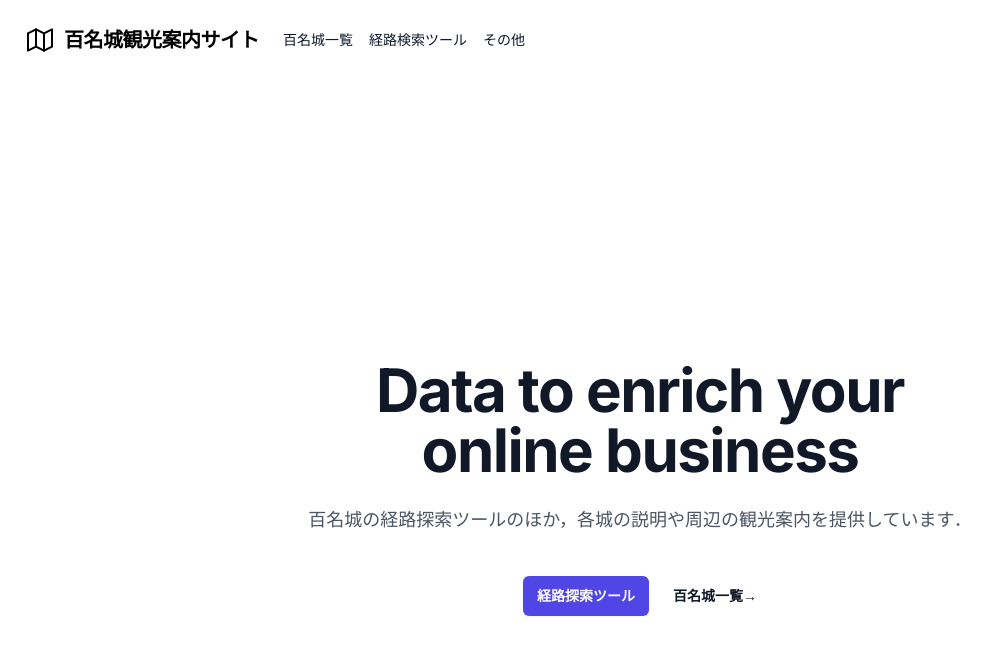
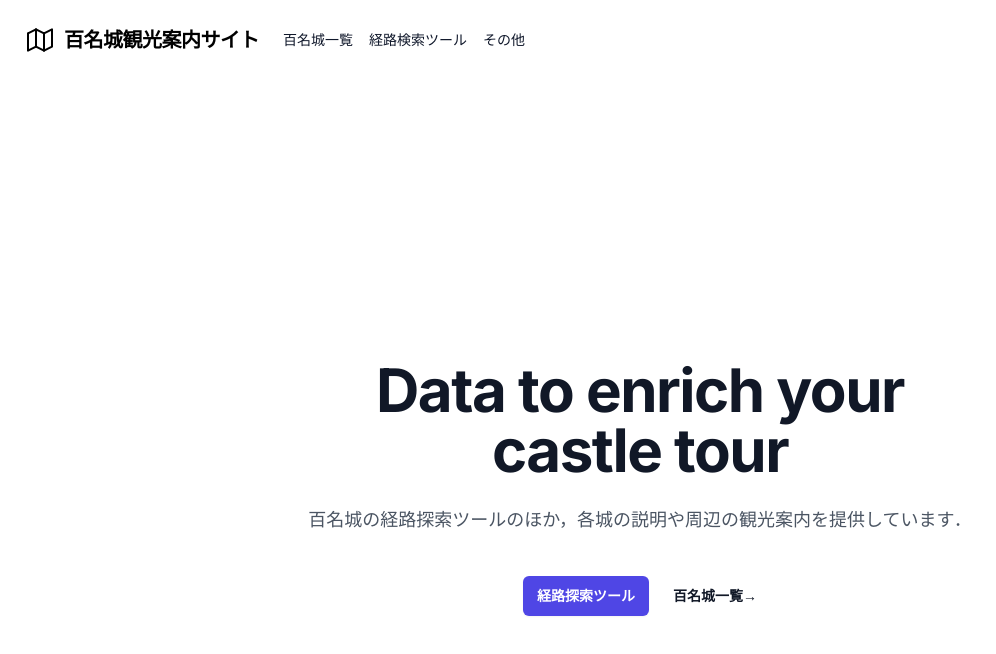
Before and after one commit to ynori123/al_castle, a Next.js app in the folder frontend/: page / in a window 1280 px wide. Shown: the top 654 px of the page, without its empty margins (0-996 px from the left). Built offline with nearby package versions, Linux system fonts and the light colour scheme.

Commit message:
タイトルの変更

```diff
--- a/frontend/src/app/page.tsx
+++ b/frontend/src/app/page.tsx
@@ -11,7 +11,7 @@ export default function Home() {
           <div className="mx-auto max-w-2xl py-32 sm:py-48 lg:py-56">
             <div className="text-center">
               <h1 className="text-4xl font-bold tracking-tight text-gray-900 sm:text-6xl">
-                Data to enrich your online business
+                Data to enrich your castle tour
               </h1>
               <p className="mt-6 text-lg leading-8 text-gray-600">
                 百名城の経路探索ツールのほか，各城の説明や周辺の観光案内を提供しています．
```
